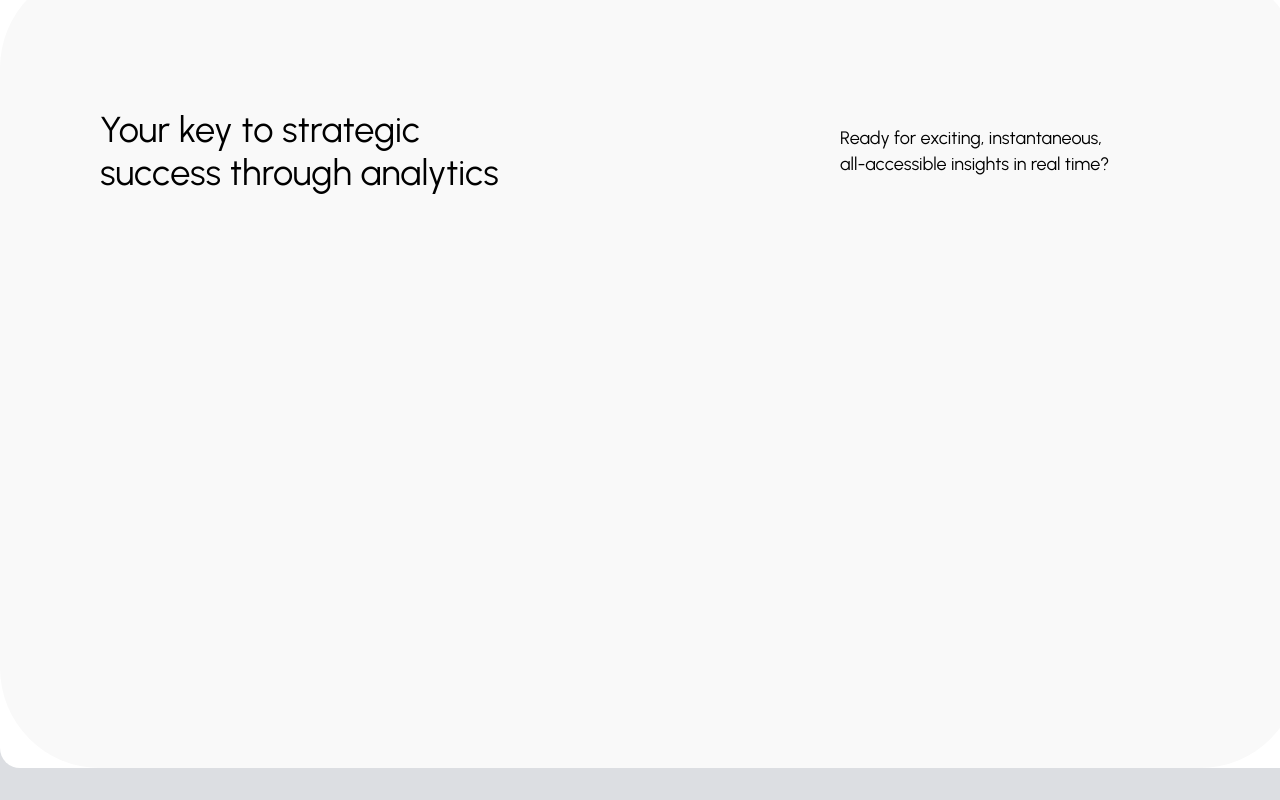
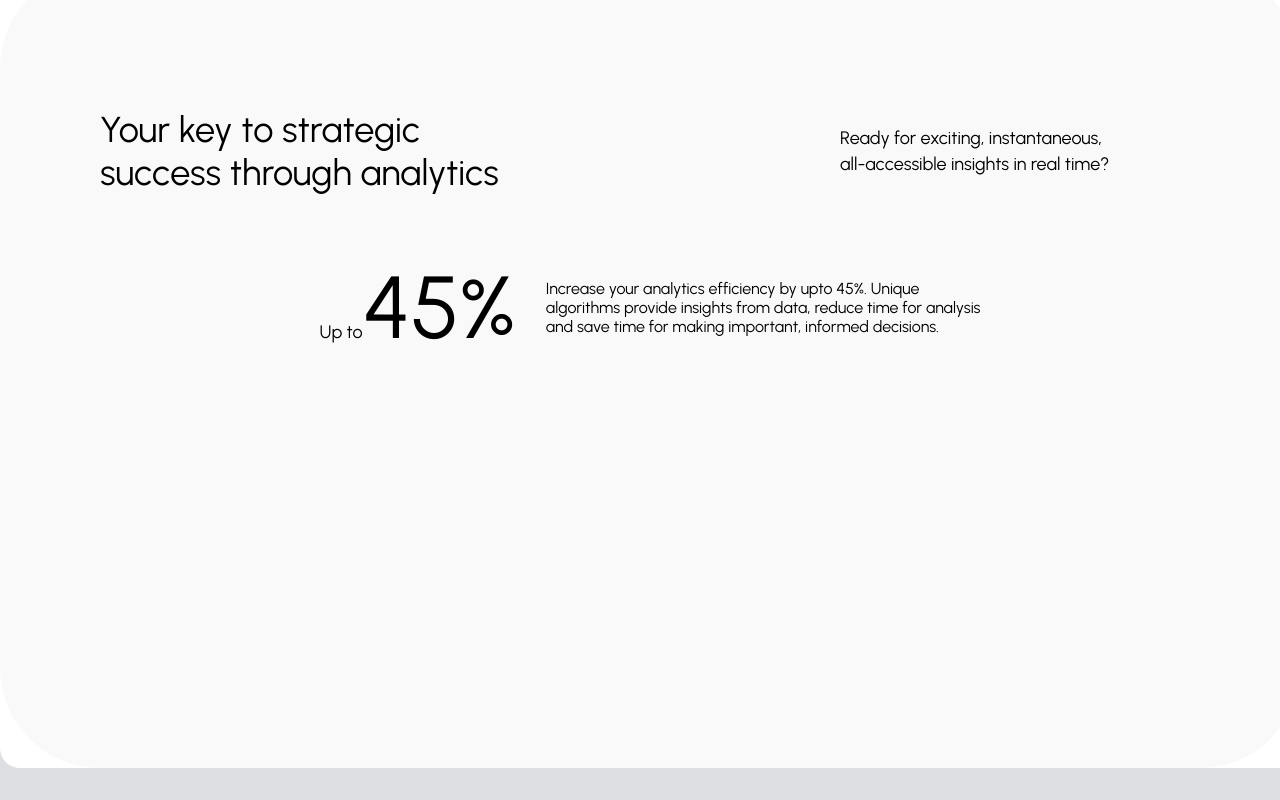
Before and after one commit to colidarity/ramos-ui, a React app: page / in a window 1280 px wide. Shown: the part 904-1704 px from the top of the page. Built offline with nearby package versions, Linux system fonts and the light colour scheme.

Commit message:
insights footer implemented

```diff
--- a/src/Home/insights.js
+++ b/src/Home/insights.js
@@ -1,5 +1,5 @@
 import React from 'react';
-import { InsightsTitle, InsightsWrapper } from './styled';
+import { InsightsFooter, InsightsTitle, InsightsWrapper } from './styled';
 
 const Insights = () => {
   return (
@@ -19,6 +19,15 @@ const Insights = () => {
           </p>
         </div>
       </InsightsTitle>
+
+      <InsightsFooter>
+        <h2>
+          <small>Up to</small> 45%
+        </h2>
+        Increase your analytics efficiency by upto 45%. Unique <br />
+        algorithms provide insights from data, reduce time for analysis
+        <br /> and save time for making important, informed decisions.
+      </InsightsFooter>
     </InsightsWrapper>
   );
 };
--- a/src/Home/styled.js
+++ b/src/Home/styled.js
@@ -120,6 +120,26 @@ export const InsightsWrapper = styled.section`
   overflow: hidden;
 `;
 
+export const InsightsFooter = styled.footer`
+  display: flex;
+  justify-content: center;
+  align-items: center;
+  padding-inline: 60px;
+  margin-block: 60px;
+  h2 {
+    font-size: 88px;
+    display: flex;
+    align-items: baseline;
+    justify-content: center;
+    width: max-content;
+    margin-right: 30px;
+    small {
+      font-size: 18px;
+      line-height: 22px;
+    }
+  }
+`;
+
 export const InsightsTitle = styled.header`
   display: flex;
   justify-content: left;
```
